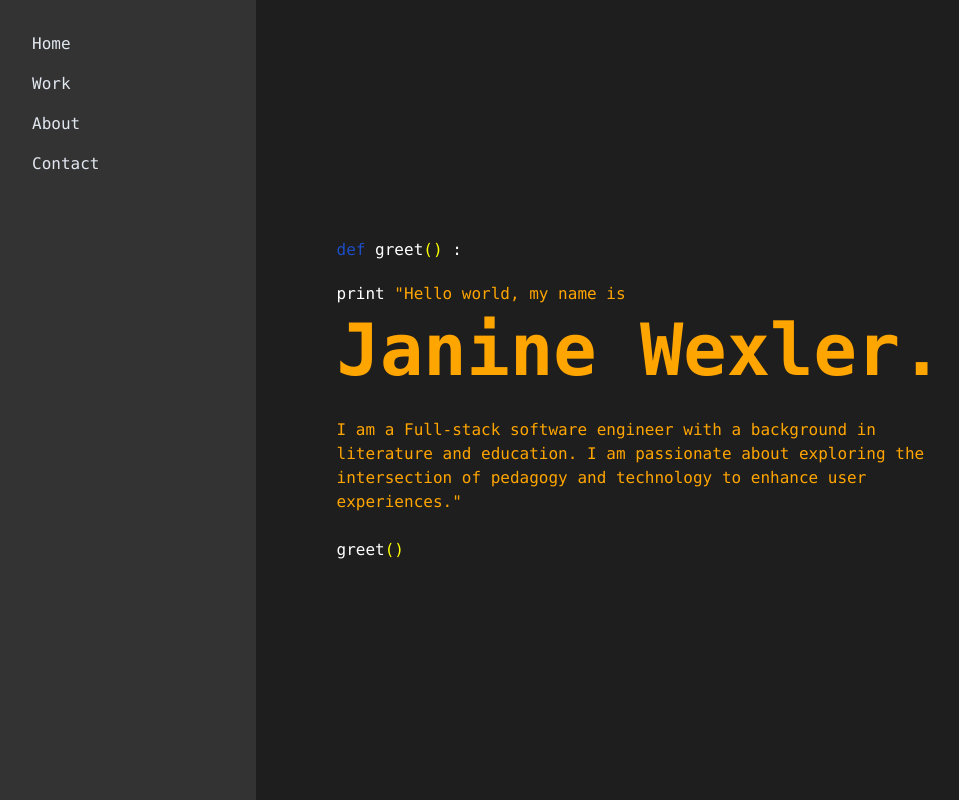
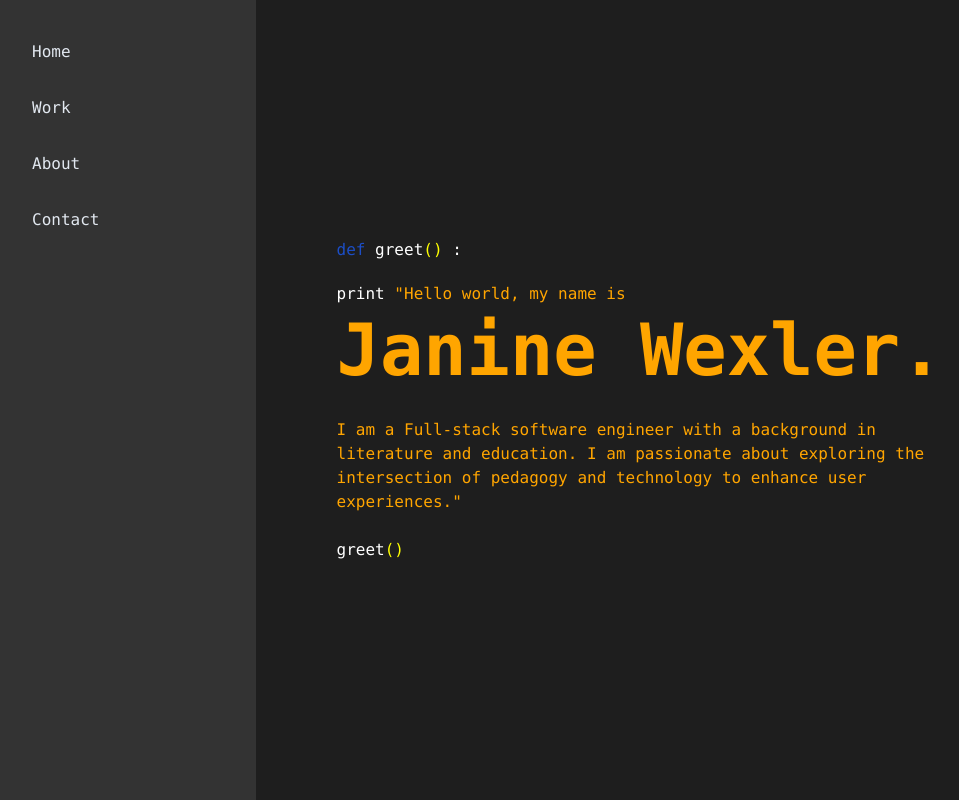
Before and after one commit to Janinenw/Portfolio, a React (Create React App) app: page / in a window 1280 px wide. Shown: the whole page, without its empty margins (0-959 px from the left). Built offline with nearby package versions, Linux system fonts and the light colour scheme.

Commit message:
navbar background changes on hover

```diff
--- a/src/components/Navbar.js
+++ b/src/components/Navbar.js
@@ -29,19 +29,19 @@ const Navbar = () => {
       </div>
       <aside className={`font-mono fixed h-screen top-0 left-0 z-50 bg-customgray text-slate-200 flex flex-col items-start justify-between py-8 px-4 md:px-6 lg:px-8 w-64 transform ${open ? 'translate-x-0' : '-translate-x-full'} md:translate-x-0 transition-transform duration-200 ease-in-out`}>
 
-        <ul className='space-y-4'>
+        <ul className='space-y-4 w-full'>
           {navData.map((item, index) => (
             <li
-              className='hover:decoration-teal-600 hover:underline hover:underline-offset-4 decoration-2 cursor-pointer'
+              className='cursor-pointer hover:bg-customlightgray transition-colors duration-200 w-full'
               key={index}
             >
-              <Link to={item.name} smooth={true} offset={-125} duration={700}>
+              <Link to={item.name} smooth={true} offset={-125} duration={700} className='block w-full py-2'>
                 {item.title}
               </Link>
             </li>
           ))}
-          <li>
-            <Link to='contact' smooth={true} duration={700}>
+          <li className='cursor-pointer hover:bg-customlightgray transition-colors duration-200 w-full'>
+            <Link to='contact' smooth={true} duration={700} className='block w-full py-2'>
               Contact
             </Link>
           </li>
--- a/tailwind.config.js
+++ b/tailwind.config.js
@@ -1,12 +1,4 @@
-// module.exports = {
-//     content: [
-//       "./src/**/*.{js,jsx,ts,tsx}",
-//     ],
-//     theme: {
-//       extend: {},
-//     },
-//     plugins: [],
-//   }
+
 
 module.exports = {
   content: [
@@ -16,6 +8,7 @@ module.exports = {
     extend: {
       colors: {
         customgray: '#333333',
+        customlightgray:'#37373c',
       }
     },
   },
```
